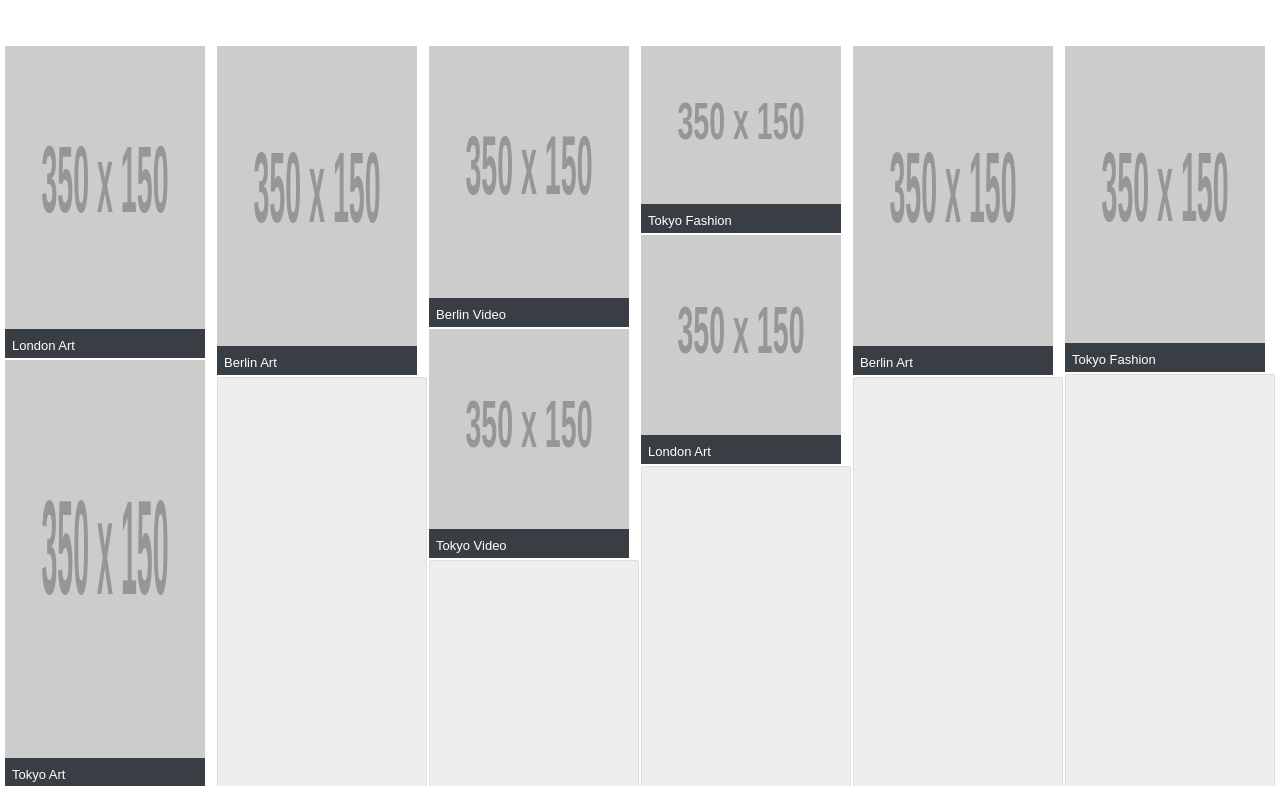
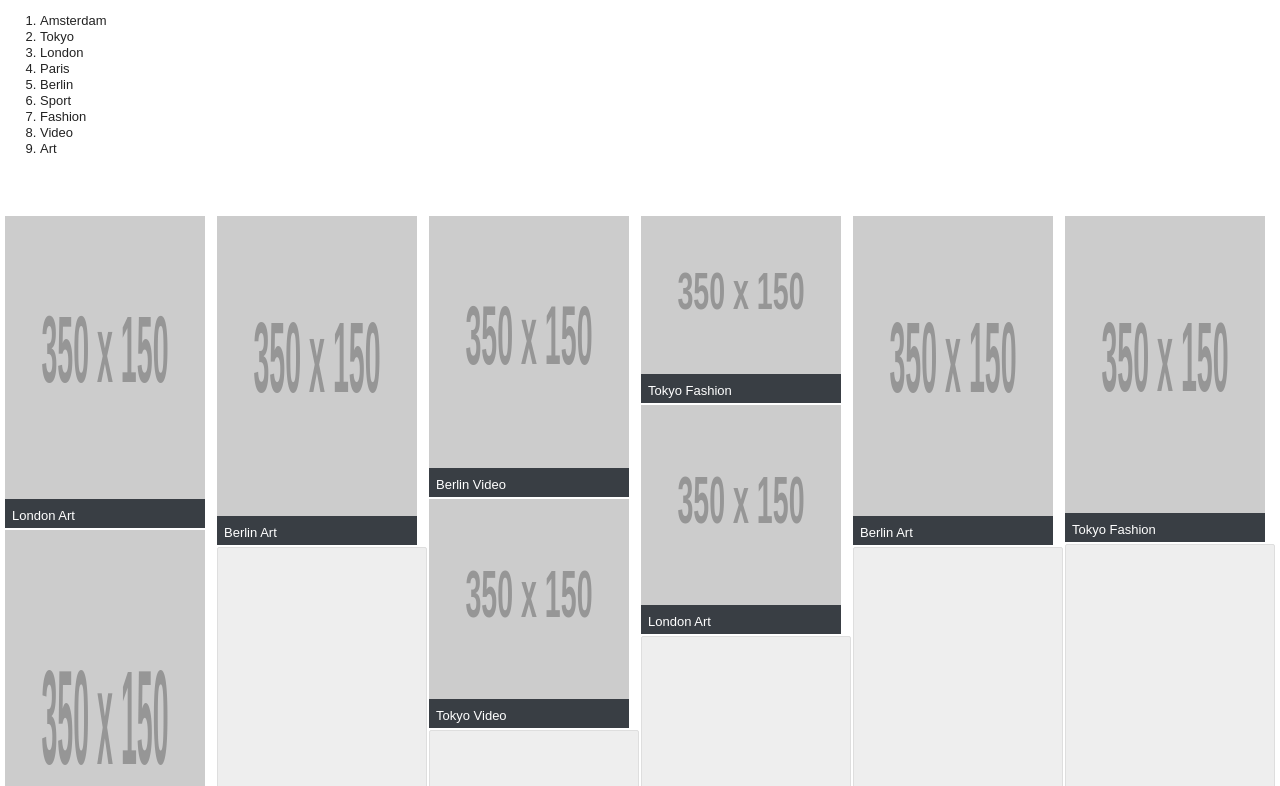
Before and after one commit to fromandemo/alistair, a Django app: page /test/ in a window 1280 px wide. Shown: the top 786 px of the page. Run offline with Django 3.2, Linux system fonts and the light colour scheme; grey boxes labelled with a size stand in for pictures from a placeholder-image service; parts of the project's set-up code (start-up, migrations or seed data) failed here and were passed over; some libraries are stand-ins or nearby versions.

Commit message:
cosmetic changes

```diff
--- a/alistair/static/css/wookmark/style.css
+++ b/alistair/static/css/wookmark/style.css
@@ -18,39 +18,3 @@
        -o-transition: all 0.3s ease-out;
           transition: all 0.3s ease-out;
 }
-
-/**
- * Filters
- */
-#filters {
-  list-style-type: none;
-  text-align: center;
-  margin: 0 5% 0 5%;
-}
-
-#filters li {
-  font-size: 12px;
-  float: left;
-  padding: 6px 0 4px 0;
-  cursor: pointer;
-  margin: 0 1% 0 1%;
-  width: 8%;
-  -webkit-transition: all 0.15s ease-out;
-     -moz-transition: all 0.15s ease-out;
-       -o-transition: all 0.15s ease-out;
-          transition: all 0.15s ease-out;
-  -webkit-border-radius: 3px;
-     -moz-border-radius: 3px;
-          border-radius: 3px;
-  color: white;
-}
-
-#filters li:hover {
-  background: #4281f5;
-  color: #ffffff;
-}
-
-#filters li.active {
-  background: #4281f5;
-  color: #ffffff;
-}
```
Also changed, not shown: alistair/static/css/main.css (+4 -16 lines), template/index.html (+4 -5 lines).
